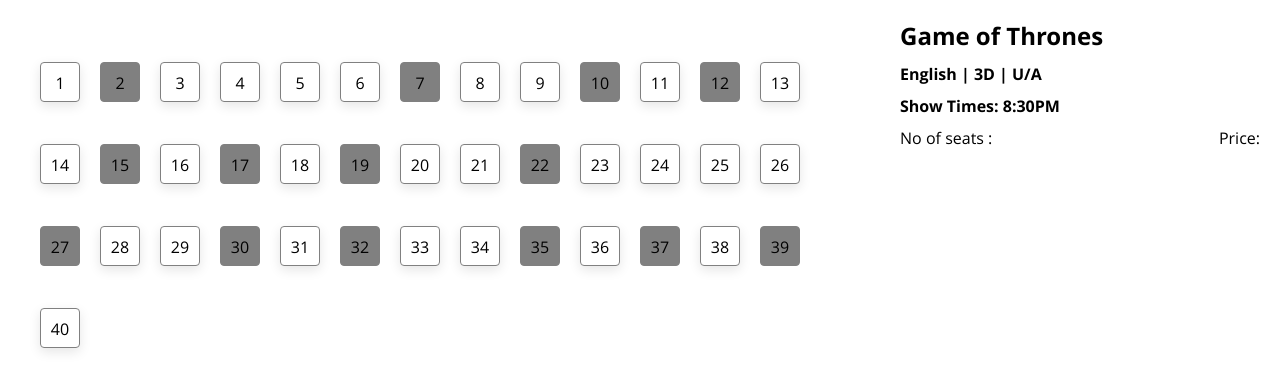
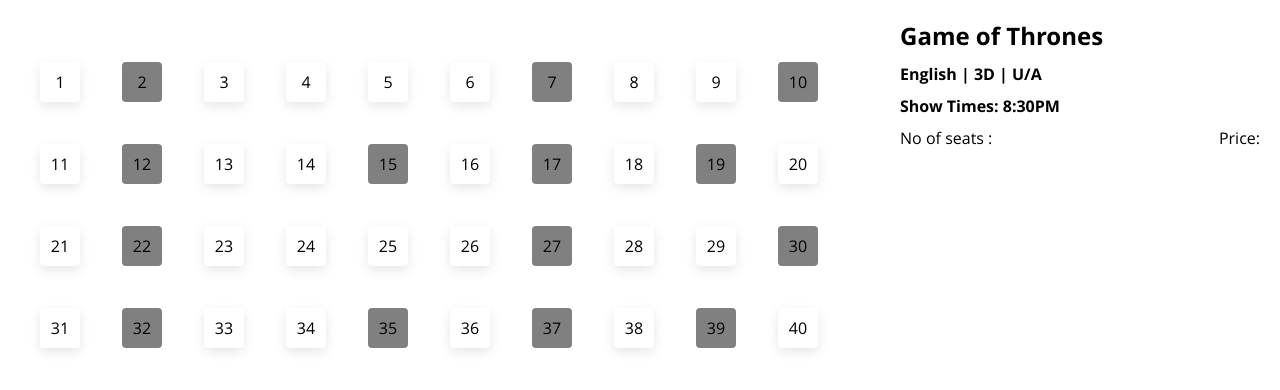
Before and after one commit to hulkmania40/rheo, a React (Create React App) app: page / in a window 1280 px wide. Shown: the top 390 px of the page. Built offline with nearby package versions, Linux system fonts and the light colour scheme.

Commit message:
[FIX]pointer-events:none on booked seats

```diff
--- a/src/components/TIcketsWrapper.js
+++ b/src/components/TIcketsWrapper.js
@@ -85,6 +85,7 @@
             onClick={() => {
               handleSeatClicked(element);
             }}
+            data-value={element.status}
             key={element.id}
           >
             <input
--- a/src/components/movieWrapper.scss
+++ b/src/components/movieWrapper.scss
@@ -13,26 +13,32 @@
   flex-wrap: wrap;
 
   .ticketCnt {
+
+    flex: 10%;
+    &[data-value='Booked'] {
+      pointer-events:none;
+    }
+
+    &[data-value='Booked']:hover {
+      cursor: not-allowed;
+    }
     span {
       text-align: center;
       display: block;
       height: 40px;
       width: 40px;
-      border: 1px solid gray;
       margin: 10px;
       padding-top: 9px;
       border-radius: 4px;
 
       &[data-status='Booked'] {
         background-color: gray;
-        pointer-events: none;
       }
 
       &[data-status='Avalable'] {
         box-shadow: rgba(0, 0, 0, 0.1) 0px 4px 12px;
       }
     }
-
     input[type='checkbox']:checked + span {
       background-color: green;
       border: 1px solid green;
```
